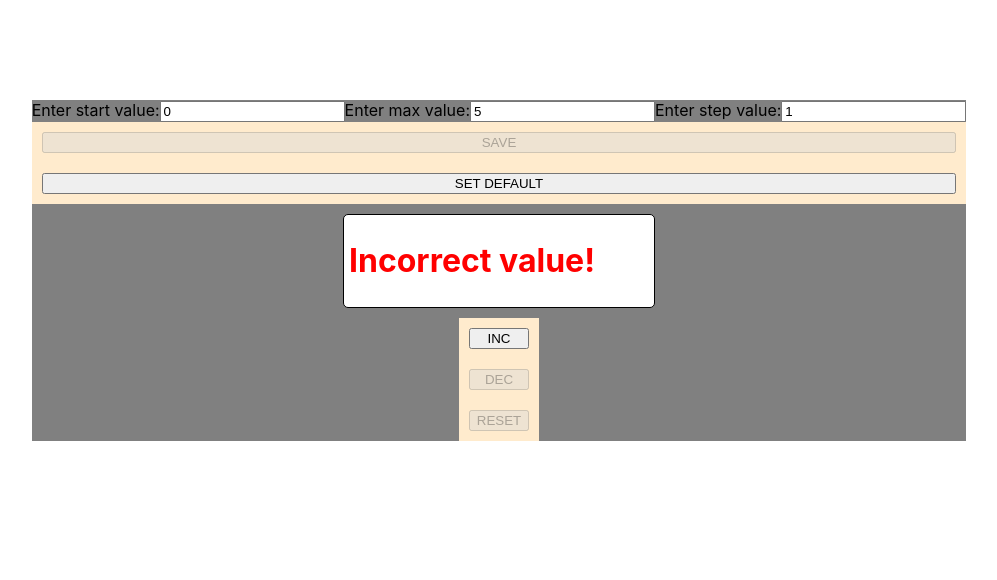
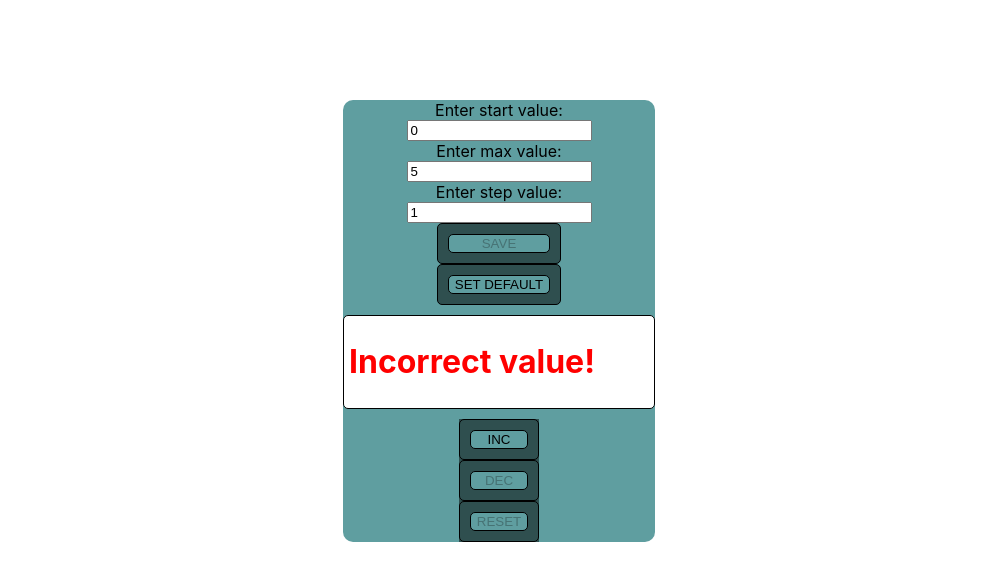
Before and after one commit to artyomromaniv/counter, a React (Create React App) app: page / in a window 1280 px wide. Shown: the top 580 px of the page, without its empty margins (141-1138 px from the left). Built offline with nearby package versions, Linux system fonts and the light colour scheme.

Commit message:
add css settings

```diff
--- a/src/App.tsx
+++ b/src/App.tsx
@@ -3,7 +3,6 @@ import {Counter} from "./components/counter/Counter";
 
 
 export const App = () => {
-
     return (
         <div >
             <Counter/>
--- a/src/components/counter/Counter.module.css
+++ b/src/components/counter/Counter.module.css
@@ -1,13 +1,14 @@
-.App {
+.container {
     display: flex;
     flex-direction: column;
     justify-content: center;
     align-items: center;
-    background-color: gray;
-
+    flex-wrap: wrap;
+    background-color: cadetblue;
+    border-radius: 10px;
 }
-.buttonsBlock{
-
+.controlPanelContainer{
+    background-color: darkslategray;
 }
 .counter{
 
--- a/src/components/counter/Counter.tsx
+++ b/src/components/counter/Counter.tsx
@@ -73,7 +73,7 @@ export const Counter = () => {
 
 
     return (
-        <div className={s.App}>
+        <div className={s.container}>
             <div className={s.settingsCounterBlock}>
                 <SettingsCounter
                     storage={storage}
@@ -90,7 +90,7 @@ export const Counter = () => {
                     error={error}
                 />
             </div>
-            <div className={s.buttonsBlock}>
+            <div className={s.controlPanelContainer}>
                 <ControlPanel
                     incCounter={incCounter}
                     decCounter={decCounter}
--- a/src/components/counter/button/Button.module.css
+++ b/src/components/counter/button/Button.module.css
@@ -1,9 +1,13 @@
 .buttons {
-    background-color: blanchedalmond;
+    background-color: darkslategray;
     display: grid;
     gap: 10px;
     padding: 10px;
+    border-radius: 5px;
+    border: 1px solid black;
 }
 .btn{
-
+    border-radius: 5px;
+    background-color: cadetblue;
+    border: 1px solid black;
 }
--- a/src/components/counter/controlPanel/ContolPanel.module.css
+++ b/src/components/counter/controlPanel/ContolPanel.module.css
@@ -0,0 +1,4 @@
+.container{
+    display: flex;
+    flex-direction: column;
+}
--- a/src/components/counter/settingsCounter/SettingsCounter.module.css
+++ b/src/components/counter/settingsCounter/SettingsCounter.module.css
@@ -0,0 +1,6 @@
+.container {
+    display: flex;
+    flex-direction: column;
+    justify-content: center;
+    align-items: center;
+}
```
